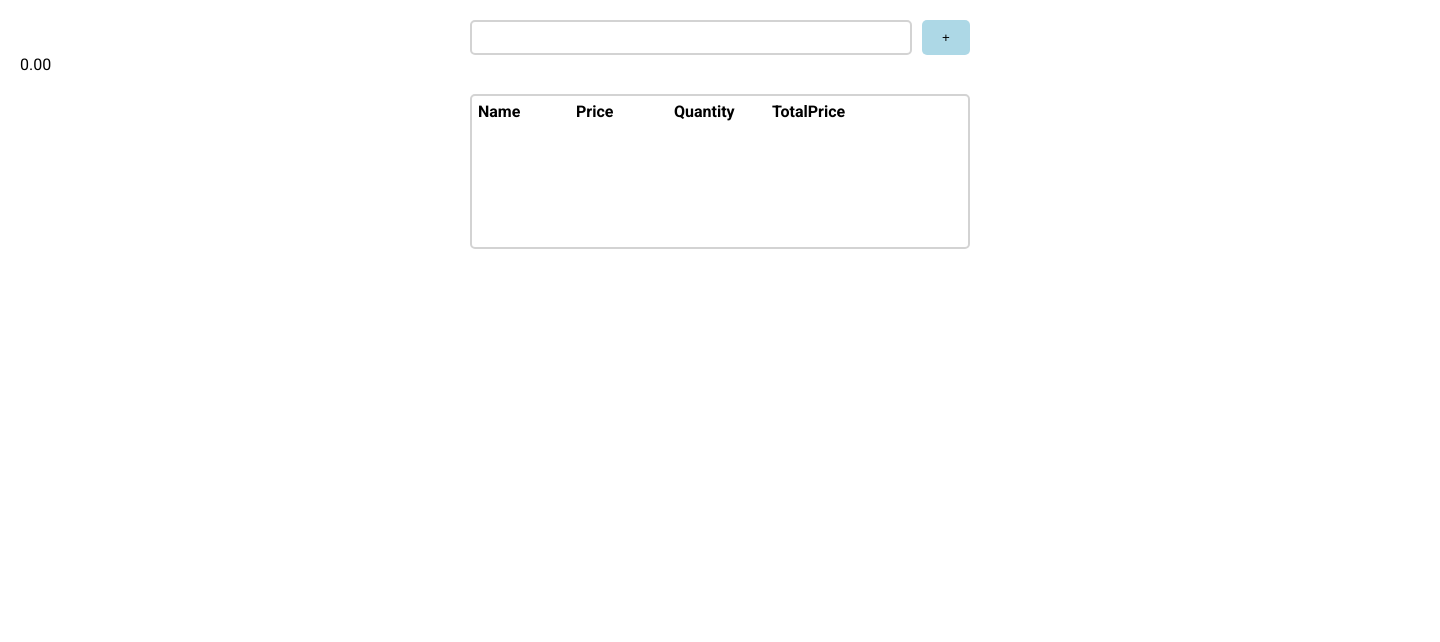
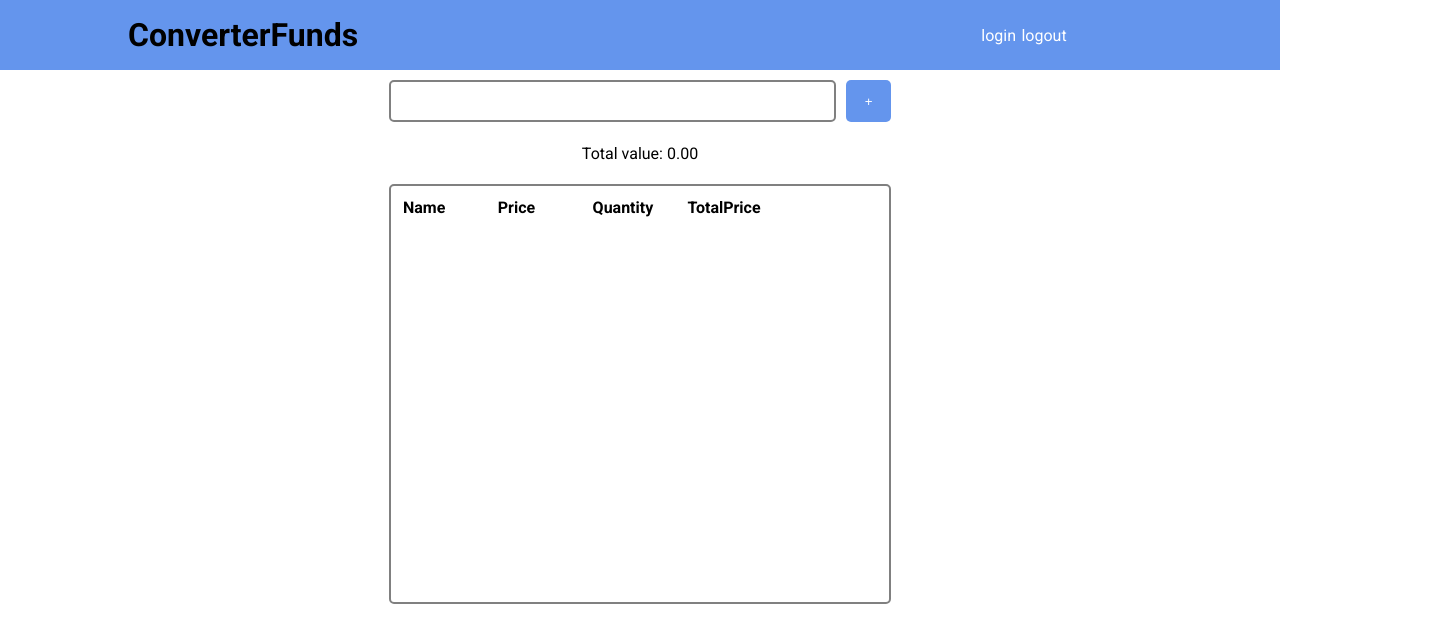
Before and after one commit to Kravchenko-Sergey/converter-funds-react, a React (Create React App) app: page / in a window 1280 px wide. Shown: the top 642 px of the page, 1440 px wide, since content can reach past the window. Built offline with nearby package versions, Linux system fonts and the light colour scheme.

Commit message:
Translated the project to 'styled components'

```diff
--- a/package.json
+++ b/package.json
@@ -18,6 +18,7 @@
     "@types/react": "^18.0.0",
     "@types/react-dom": "^18.0.0",
     "@types/sass": "^1.45.0",
+    "@types/styled-components": "^5.1.26",
     "@types/uuid": "^9.0.0",
     "node-sass": "^8.0.0",
     "react": "^18.2.0",
--- a/src/App.css
+++ /dev/null
@@ -1,29 +0,0 @@
-.wrapper {
-    width: 1440px;
-    margin: 0 auto;
-    padding: 20px;
-    box-sizing: border-box;
-    font-family: Roboto;
-}
-
-.container {
-    margin: 0 auto;
-    width: 500px;
-    display: flex;
-}
-
-.input {
-    padding: 0 0 0 5px;
-    border: 2px solid lightgrey;
-    border-radius: 5px;
-    flex: 1 1 90%;
-}
-
-.button {
-    margin: 0 0 0 10px;
-    padding: 10px 0;
-    flex: 1 1 10%;
-    border-style: none;
-    border-radius: 5px;
-    background-color: lightblue;
-}
--- a/src/App.tsx
+++ b/src/App.tsx
@@ -1,43 +1,36 @@
-import React, { useState } from 'react'
-import './App.css'
-import { CompaniesList } from './components/CompaniesList'
+import React from 'react'
 import { FundsList } from './components/FundsList/FundsList'
-import { addFundAC } from './reducers/fundsListReducer'
-import { useDispatch } from 'react-redux'
+import styled, { createGlobalStyle } from 'styled-components'
+import { Header } from './components/Header/Header'
 
-function App() {
-	const [value, setValue] = useState('')
-
-	const dispatch = useDispatch()
-
-	const addFund = (name: string) => {
-		dispatch(addFundAC(name))
-	}
-
+export function App() {
 	return (
-		<div className='wrapper'>
-			<div className='container'>
-				<input
-					className='input'
-					type='text'
-					value={value}
-					onChange={e => {
-						setValue(e.currentTarget.value)
-					}}
-					onKeyPress={(e: any) => {
-						if (e.charCode === 13) {
-							addFund(value)
-						}
-					}}
-				/>
-				<button className='button' onClick={() => addFund(value)}>
-					+
-				</button>
-			</div>
+		<Wrapper>
+			<GlobalStyle />
+			<Header />
 			<FundsList />
-			{/*<CompaniesList />*/}
-		</div>
+		</Wrapper>
 	)
 }
 
-export default App
+const GlobalStyle = createGlobalStyle`
+* {
+  margin: 0;
+  padding: 0;
+  box-sizing: border-box;
+},
+*::before,
+*::after {
+
+
+}
+
+body {
+  min-height: 100vh;
+  font-family: Roboto, sans-serif;
+}
+`
+
+const Wrapper = styled.div`
+	margin: 0 auto;
+`
--- a/src/components/FundsList/FundsList.module.css
+++ /dev/null
@@ -1,27 +0,0 @@
-.container {
-  margin: 20px auto;
-  min-height: 155px;
-  width: 500px;
-  border: 2px solid lightgrey;
-  border-radius: 5px;
-  display: flex;
-  flex-direction: column;
-}
-
-.item {
-  padding: 5px;
-  display: flex;
-}
-
-.property {
-  flex: 1 1 50%;
-}
-
-thead {
-  width: 500px;
-}
-
-th {
-  width: 107px;
-  text-align: start;
-}
--- a/src/components/FundsList/FundsList.tsx
+++ b/src/components/FundsList/FundsList.tsx
@@ -1,14 +1,15 @@
-import React from 'react'
-import classes from './FundsList.module.css'
+import React, { useState } from 'react'
 import { useDispatch, useSelector } from 'react-redux'
 import { AppRootStateType } from '../../state/store'
 import { FundFromFundsListType } from '../../index'
 import { CompaniesList } from '../CompaniesList'
 import {
+	addFundAC,
 	decrementFundAC,
 	deleteFundHandlerAC,
 	incrementFundAC
 } from '../../reducers/fundsListReducer'
+import styled from 'styled-components'
 
 type FundsListPropsType = {}
 
@@ -19,24 +20,47 @@ export const FundsList = ({}: FundsListPropsType) => {
 
 	const dispatch = useDispatch()
 
+	const [value, setValue] = useState('')
+	const addFund = (name: string, totalValue: number) => {
+		dispatch(addFundAC(name, totalValue))
+	}
+
 	const totalValue = fundsList.reduce((acc, fund) => {
 		return acc + fund.totalPrice
 	}, 0)
 
 	return (
-		<>
-			<div>{totalValue.toFixed(2)}</div>
-			<table className={classes.container}>
+		<Container>
+			<InputBlock>
+				<Input
+					className='input'
+					type='text'
+					value={value}
+					onChange={e => {
+						setValue(e.currentTarget.value)
+					}}
+					onKeyPress={(e: any) => {
+						if (e.charCode === 13) {
+							addFund(value, totalValue)
+						}
+					}}
+				/>
+				<Button className='button' onClick={() => addFund(value, totalValue)}>
+					+
+				</Button>
+			</InputBlock>
+			<Total>Total value: {totalValue.toFixed(2)}</Total>
+			<FundsListTable>
 				<thead>
-					<tr className={classes.item}>
-						<th>Name</th>
-						<th>Price</th>
-						<th>Quantity</th>
-						<th>TotalPrice</th>
-						<th></th>
-					</tr>
+					<Titles>
+						<Title>Name</Title>
+						<Title>Price</Title>
+						<Title>Quantity</Title>
+						<Title>TotalPrice</Title>
+						<Title></Title>
+					</Titles>
 				</thead>
-				<tbody>
+				<Funds>
 					{fundsList.map(fund => {
 						const incrementFundHandler = () => {
 							dispatch(incrementFundAC(fund.name))
@@ -48,28 +72,155 @@ export const FundsList = ({}: FundsListPropsType) => {
 							dispatch(deleteFundHandlerAC(fund.name))
 						}
 						return (
-							<tr key={fund.id} className={classes.item}>
-								<td className={classes.property}>{fund.name}</td>
-								<td className={classes.property}>{fund.price}</td>
-								<td className={classes.property}>{fund.quantity}</td>
-								<td className={classes.property}>
-									{fund.totalPrice.toFixed(2)}
-								</td>
-								<td>
-									<button onClick={incrementFundHandler}>+</button>
-								</td>
-								<td>
-									<button onClick={decrementFundHandler}>-</button>
-								</td>
-								<td>
-									<button onClick={deleteFundHandler}>delete</button>
-								</td>
-							</tr>
+							<Properties key={fund.id}>
+								<Property>{fund.name}</Property>
+								<Property>{fund.price}</Property>
+								<Property>{fund.quantity}</Property>
+								<Property>{fund.totalPrice.toFixed(2)}</Property>
+								<PropertyButtons>
+									<Button onClick={incrementFundHandler}>+</Button>
+									<Button onClick={decrementFundHandler}>-</Button>
+									<DeleteButton onClick={deleteFundHandler}>
+										delete
+									</DeleteButton>
+								</PropertyButtons>
+							</Properties>
 						)
 					})}
-				</tbody>
-			</table>
+				</Funds>
+			</FundsListTable>
 			<CompaniesList />
-		</>
+		</Container>
 	)
 }
+
+const Container = styled.div`
+	width: 80%;
+	margin: 0 auto;
+	display: grid;
+	grid-template-columns: 1fr 2fr 1fr;
+	grid-template-rows: 1fr 1fr 10fr;
+	gap: 10px;
+`
+
+const InputBlock = styled.div`
+	display: grid;
+	justify-content: center;
+	grid-template-columns: 1fr 0.1fr;
+	column-gap: 10px;
+	grid-row: 1 / 2;
+	grid-column: 2 / 3;
+`
+const Input = styled.input`
+	padding: 10px 0 10px 10px;
+	font-size: 16px;
+	border: 2px solid grey;
+	border-radius: 5px;
+`
+
+const PropertyButtons = styled.td`
+	display: grid;
+	grid-template-columns: 0.4fr 0.4fr 1.2fr;
+	column-gap: 5px;
+`
+
+const Button = styled.button`
+	color: white;
+	background-color: cornflowerblue;
+	border-style: none;
+	border-radius: 5px;
+`
+
+const DeleteButton = styled(Button)`
+	padding: 4px 8px;
+	background-color: darkred;
+`
+
+const Total = styled.div`
+	display: grid;
+	justify-content: center;
+	align-items: center;
+	grid-row: 2 / 3;
+	grid-column: 2 / 3;
+`
+
+const FundsListTable = styled.table`
+	grid-row: 3 / 4;
+	grid-column: 2 / 3;
+	border: 2px solid gray;
+	padding: 10px;
+	border-radius: 5px;
+`
+
+const Titles = styled.tr`
+	display: grid;
+	grid-template-columns: 1fr 1fr 1fr 1fr 1fr;
+`
+
+const Title = styled.td`
+	margin: 0 0 10px 0;
+	font-weight: 700;
+`
+
+const Funds = styled.tbody`
+	display: grid;
+	row-gap: 5px;
+`
+
+const Properties = styled.tr`
+	display: grid;
+	grid-template-columns: 1fr 1fr 1fr 1fr 1fr;
+`
+
+const Property = styled.td``
+
+////////APP//////////////
+
+/*
+
+.input {
+	padding: 0 0 0 5px;
+	border: 2px solid lightgrey;
+	border-radius: 5px;
+	flex: 1 1 90%;
+}
+
+.button {
+	margin: 0 0 0 10px;
+	padding: 10px 0;
+	flex: 1 1 10%;
+	border-style: none;
+	border-radius: 5px;
+	background-color: lightblue;
+}*/
+
+//////////FUNDLIST/////////////
+
+/*
+.container {
+  margin: 20px auto;
+  min-height: 155px;
+  width: 500px;
+  border: 2px solid lightgrey;
+  border-radius: 5px;
+  display: flex;
+  flex-direction: column;
+}
+
+.item {
+  padding: 5px;
+  display: flex;
+}
+
+.property {
+  flex: 1 1 50%;
+}
+
+thead {
+  width: 500px;
+}
+
+th {
+  width: 107px;
+  text-align: start;
+}*/
--- /dev/null
+++ b/src/components/Header/Header.tsx
@@ -0,0 +1,36 @@
+import React from 'react'
+import styled from 'styled-components'
+
+export const Header = () => {
+	return (
+		<Wrapper>
+			<Container>
+				<h1>ConverterFunds</h1>
+				<List>
+					<li>login</li>
+					<li>logout</li>
+				</List>
+			</Container>
+		</Wrapper>
+	)
+}
+
+const Wrapper = styled.div`
+	background-color: cornflowerblue;
+`
+
+const Container = styled.div`
+	width: 80%;
+	height: 70px;
+	margin: 0 auto 10px auto;
+	display: grid;
+	grid-template-columns: 1fr 0.1fr 0.1fr;
+	align-items: center;
+`
+
+const List = styled.ul`
+	display: grid;
+	grid-template-columns: 1fr 1fr;
+	color: white;
+	list-style: none;
+`
--- a/src/global.d.ts
+++ /dev/null
@@ -1,5 +0,0 @@
-declare module '*.css' {
-	import { CSSResult } from 'lit-element'
-	const css: CSSResult
-	export default css
-}
--- a/src/index.css
+++ /dev/null
@@ -1,13 +0,0 @@
-body {
-  margin: 0;
-  font-family: -apple-system, BlinkMacSystemFont, 'Segoe UI', 'Roboto', 'Oxygen',
-    'Ubuntu', 'Cantarell', 'Fira Sans', 'Droid Sans', 'Helvetica Neue',
-    sans-serif;
-  -webkit-font-smoothing: antialiased;
-  -moz-osx-font-smoothing: grayscale;
-}
-
-code {
-  font-family: source-code-pro, Menlo, Monaco, Consolas, 'Courier New',
-    monospace;
-}
--- a/src/reducers/fundsListReducer.ts
+++ b/src/reducers/fundsListReducer.ts
@@ -3,7 +3,7 @@ import { v1 } from 'uuid'
 
 const initialState: FundFromFundsListType[] = []
 
-const ADD_FUND = 'ADD-FUND'
+export const ADD_FUND = 'ADD-FUND'
 const INCREMENT_FUND = 'INCREMENT-FUND'
 const DECREMENT_FUND = 'DECREMENT-FUND'
 const DELETE_FUND = 'DELETE-FUND'
@@ -30,7 +30,20 @@ export const fundsListReducer = (
 								quantity: 1,
 								price: isFundInDB.price,
 								totalPrice: isFundInDB.price,
-								companies: isFundInDB.companies
+								companies: isFundInDB.companies.map(company =>
+									company
+										? {
+												...company,
+												sumInFund:
+													(isFundInDB.price / 100) * company.shareInFund,
+												shareInPortfolio:
+													((isFundInDB.price / 100) * company.shareInFund) /
+													(action.payload.totalValue / 100),
+												sumInPortfolio:
+													(isFundInDB.price / 100) * company.shareInFund
+										  }
+										: company
+								)
 							},
 							...state
 					  ]
@@ -40,9 +53,15 @@ export const fundsListReducer = (
 										...fund,
 										quantity: fund.quantity + 1,
 										totalPrice: fund.price * (fund.quantity + 1),
-										companies: fund.companies.map(company =>
-											company ? { ...company } : company
-										)
+										companies: fund.companies.map(company => ({
+											...company,
+											sumInFund: (fund.totalPrice / 100) * company.shareInFund,
+											shareInPortfolio:
+												((fund.totalPrice / 100) * company.shareInFund) /
+												(action.payload.totalValue / 100),
+											sumInPortfolio:
+												(fund.totalPrice / 100) * company.shareInFund
+										}))
 								  }
 								: fund
 					  )
@@ -85,10 +104,10 @@ type ActionsType =
 	| DeleteFundHandlerACType
 
 type AddFundACType = ReturnType<typeof addFundAC>
-export const addFundAC = (name: string) => {
+export const addFundAC = (name: string, totalValue: number) => {
 	return {
 		type: ADD_FUND,
-		payload: { id: v1(), name }
+		payload: { id: v1(), name, totalValue }
 	} as const
 }
 
```
Also changed, not shown: src/index.tsx (+39 -39 lines), 2 other files (tests, documents, lock files or other folders).
